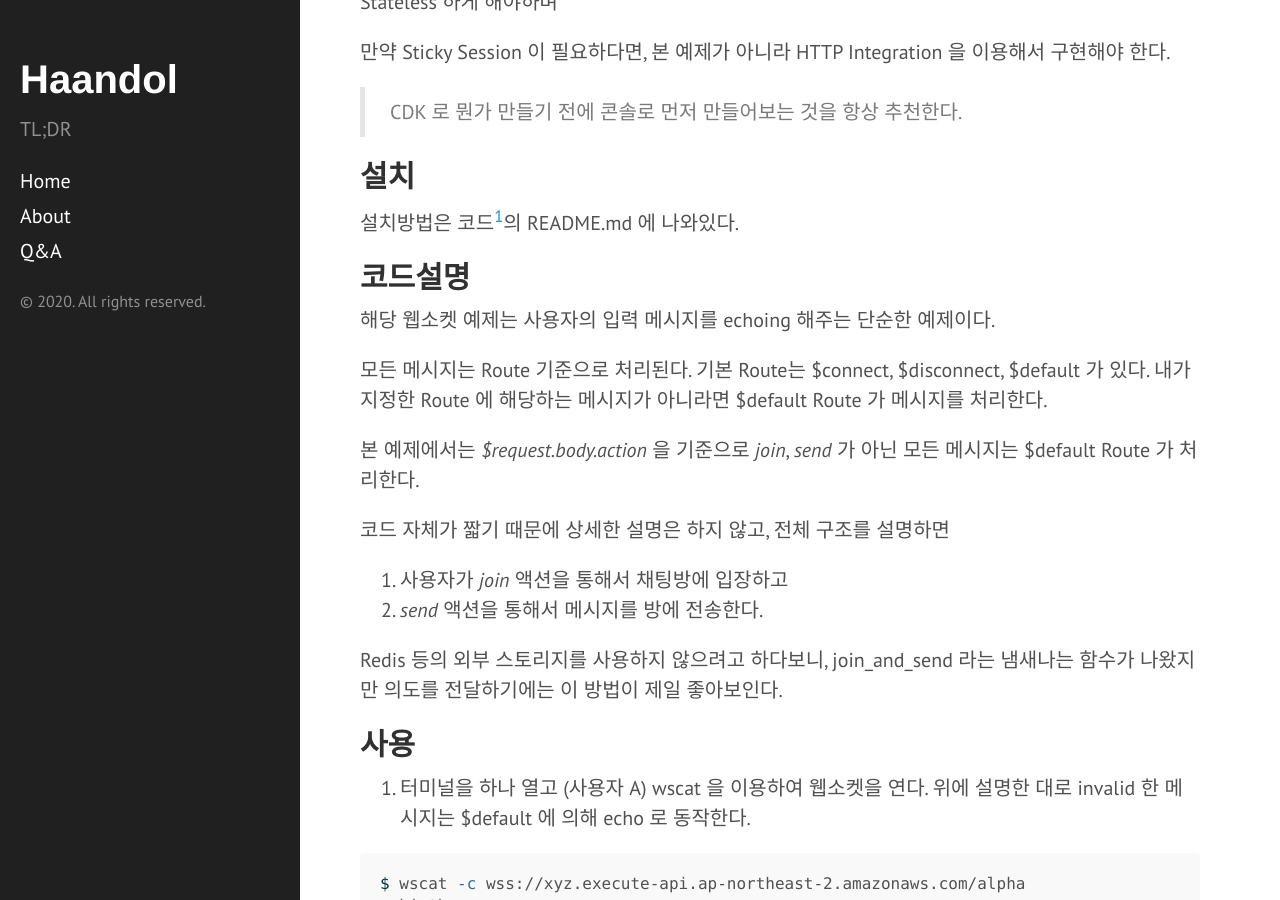
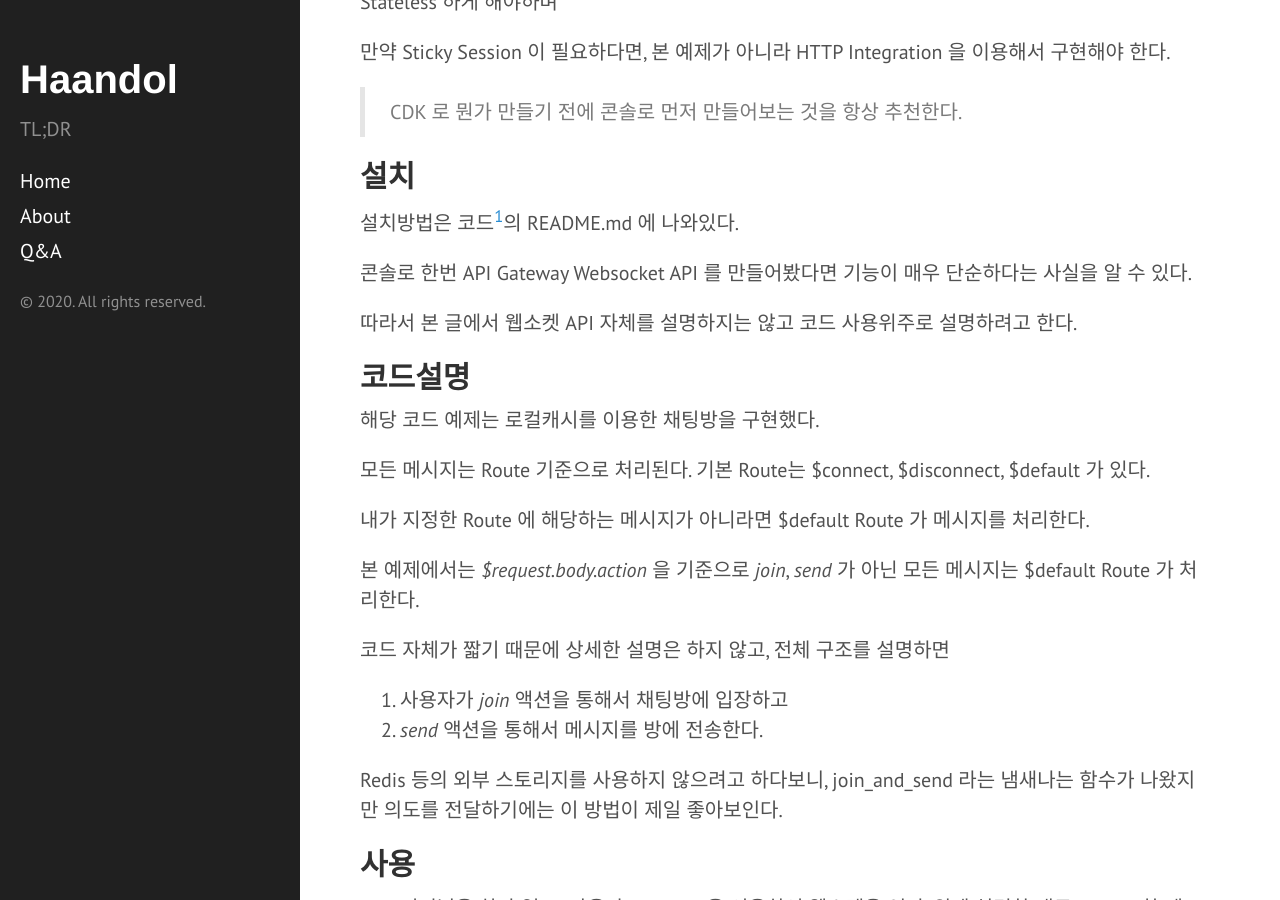
Before and after one commit to haandol/haandol.github.com, a Jekyll site: the page built from _posts/2020-09-17-apigateway-websocket-chatroom-tutorial.md, in a window 1280 px wide and 900 px high, scrolled down 502 px. Built offline with Jekyll 4.4.1, drawn with Linux system fonts in a browser that asks for light colours; comment, search, counter and statistics services are not loaded.

Commit message:
modify apigw websocket

```diff
--- a/_posts/2020-09-17-apigateway-websocket-chatroom-tutorial.md
+++ b/_posts/2020-09-17-apigateway-websocket-chatroom-tutorial.md
@@ -26,11 +26,16 @@ Amazon API Gateway 에는 웹소켓기능이 있는데 CDK 로 된 예제가 찾
 
 설치방법은 코드[^1]의 README.md 에 나와있다.
 
+콘솔로 한번 API Gateway Websocket API 를 만들어봤다면 기능이 매우 단순하다는 사실을 알 수 있다.
+
+따라서 본 글에서 웹소켓 API 자체를 설명하지는 않고 코드 사용위주로 설명하려고 한다.
+
 ## 코드설명
 
-해당 웹소켓 예제는 사용자의 입력 메시지를 echoing 해주는 단순한 예제이다.
+해당 코드 예제는 로컬캐시를 이용한 채팅방을 구현했다.
 
 모든 메시지는 Route 기준으로 처리된다. 기본 Route는 $connect, $disconnect, $default 가 있다.
+
 내가 지정한 Route 에 해당하는 메시지가 아니라면 $default Route 가 메시지를 처리한다.
 
 본 예제에서는 *$request.body.action* 을 기준으로 *join*, *send* 가 아닌 모든 메시지는 $default Route 가 처리한다.
```
